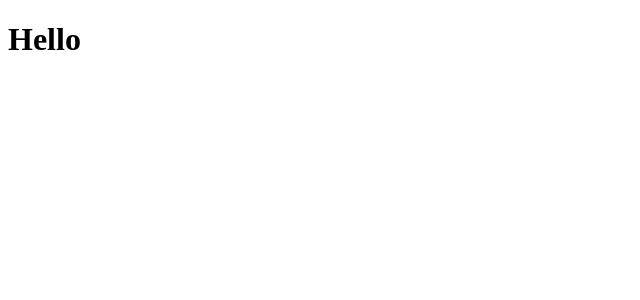
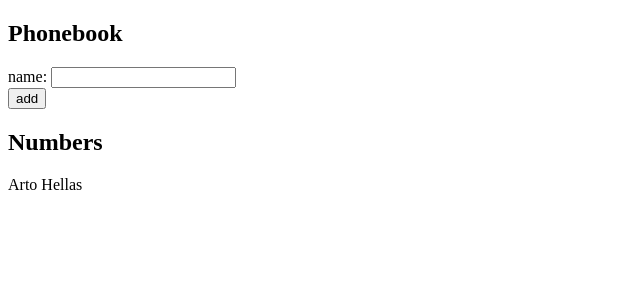
Before and after one commit to HamalainenTaru/FSO-2023, a React (Vite) app in the folder part2/puhelinluettelo/: page / in a window 1280 px wide. Shown: the top 300 px of the page, without its empty margins (0-640 px from the left). Built offline with nearby package versions, Linux system fonts and the light colour scheme.

Commit message:
solution for part2 / task 2.6

```diff
--- a/part2/puhelinluettelo/src/App.jsx
+++ b/part2/puhelinluettelo/src/App.jsx
@@ -1,3 +1,33 @@
+import { useState } from "react";
+
 export default function App() {
-  return <h1>Hello</h1>;
+  const [persons, setPersons] = useState([{ name: "Arto Hellas" }]);
+  const [newName, setNewName] = useState("");
+
+  const addNewPerson = (e) => {
+    e.preventDefault();
+    const newPerson = {
+      name: newName,
+    };
+    setPersons([...persons, newPerson]);
+    setNewName("");
+  };
+  return (
+    <div>
+      <h2>Phonebook</h2>
+      <form onSubmit={addNewPerson}>
+        <div>
+          name:{" "}
+          <input value={newName} onChange={(e) => setNewName(e.target.value)} />
+        </div>
+        <div>
+          <button type="submit">add</button>
+        </div>
+      </form>
+      <h2>Numbers</h2>
+      {persons.map((person) => (
+        <p key={person.name}>{person.name}</p>
+      ))}
+    </div>
+  );
 }
```
